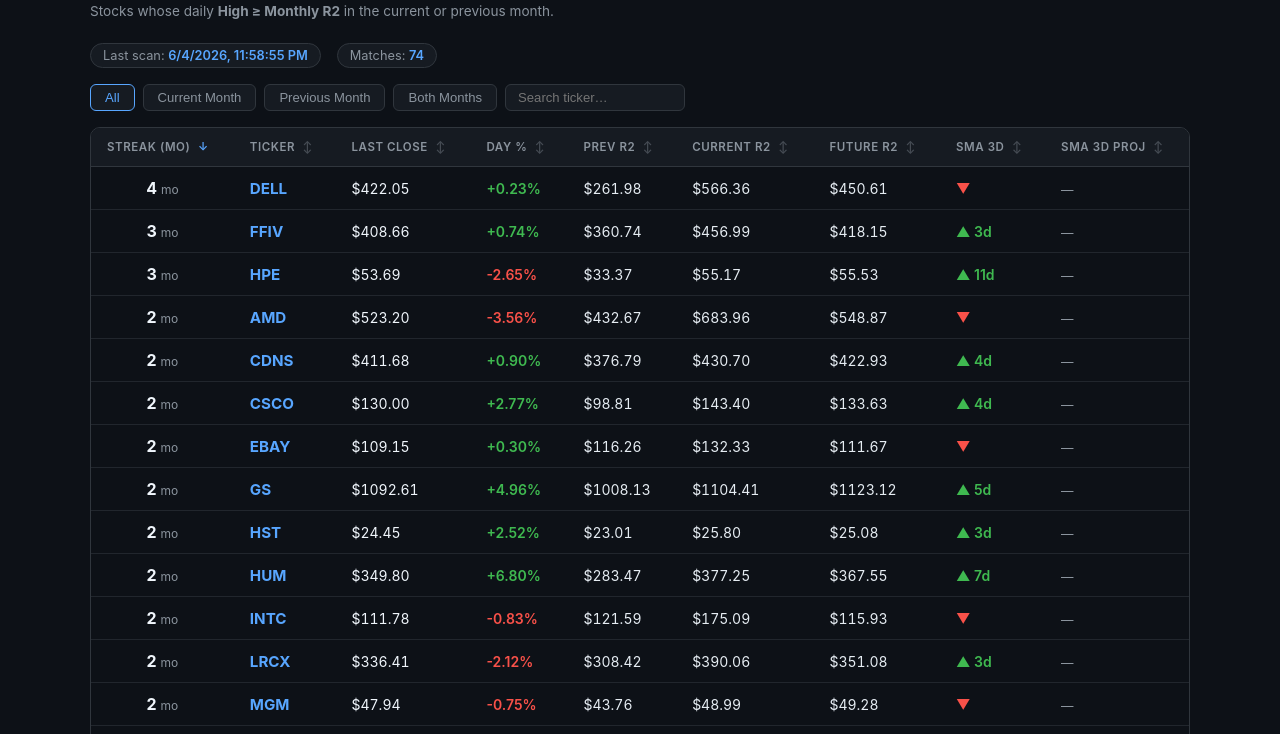
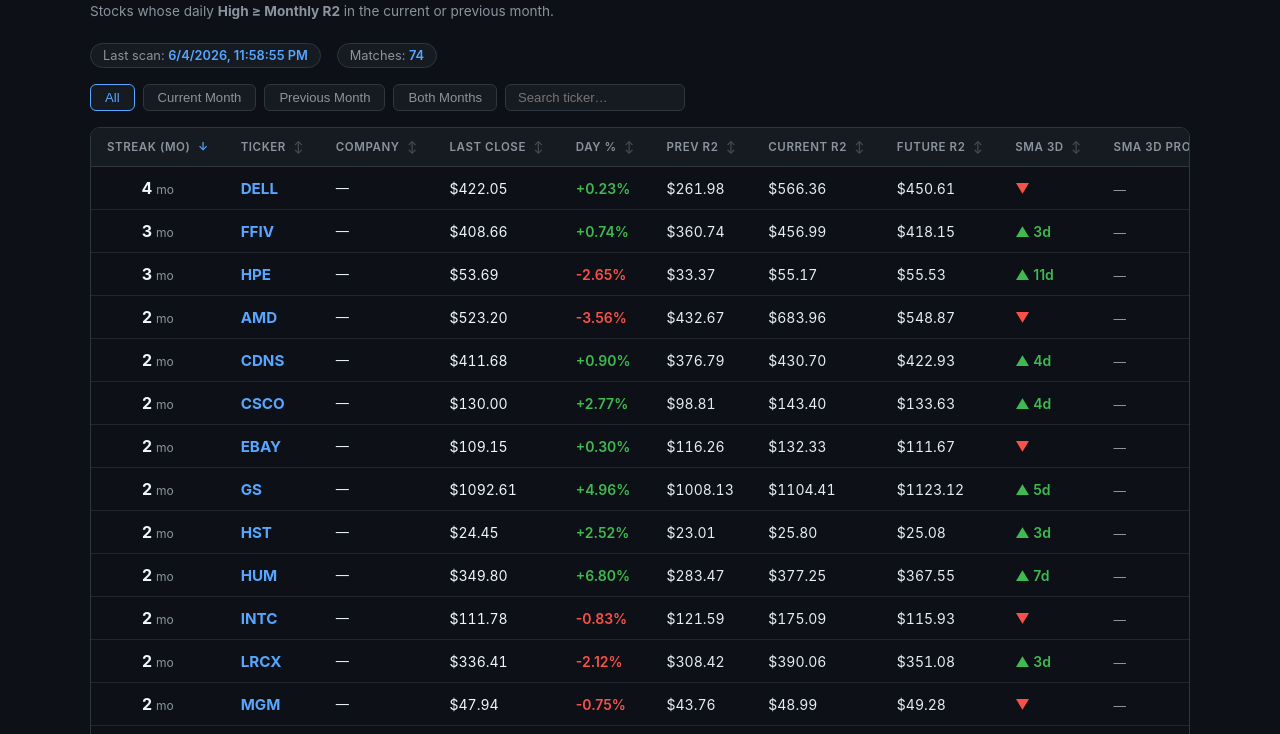
Before and after one commit to avalonaialert/pivot, a plain HTML site: page index.html in a window 1280 px wide. Shown: the part 56-790 px from the top of the page. Drawn offline with Linux system fonts and the light colour scheme.

Commit message:
chore: update index.html 2026-06-05 00:03 UTC

```diff
--- a/index.html
+++ b/index.html
@@ -221,6 +221,7 @@
       <tr>
         <th data-col="streak">Streak (mo) <span class="sort-icon">↓</span></th>
         <th data-col="ticker">Ticker <span class="sort-icon">↕</span></th>
+        <th data-col="name">Company <span class="sort-icon">↕</span></th>
         <th data-col="last_close">Last Close <span class="sort-icon">↕</span></th>
         <th data-col="day_pct">Day % <span class="sort-icon">↕</span></th>
         <th data-col="prev_month_r2">Prev R2 <span class="sort-icon">↕</span></th>
@@ -263,6 +264,7 @@
     last_close:              s.last_close,
     last_high:               s.last_high,
     last_date:               s.last_date,
+    name:                    s.name    ?? '',
     day_pct:                 s.day_pct ?? null,
     streak:                  s.streak ?? 0,
     sma3_direction:          s.sma3_direction      ?? null,
@@ -329,6 +331,7 @@
         <span style="color:#8b949e;font-size:0.75rem">mo</span>
       </td>
       <td class="ticker">${s.ticker}</td>
+      <td style="color:#e6edf3;font-size:0.82rem">${s.name || '—'}</td>
       <td class="price">$${s.last_close.toFixed(2)}</td>
       <td style="font-weight:600;color:${s.day_pct == null ? '#8b949e' : s.day_pct >= 0 ? '#3fb950' : '#f85149'}">${s.day_pct == null ? '—' : (s.day_pct >= 0 ? '+' : '') + s.day_pct.toFixed(2) + '%'}</td>
       <td class="r2">${s.prev_month_r2    != null ? '$' + s.prev_month_r2.toFixed(2)    : '—'}</td>
```
